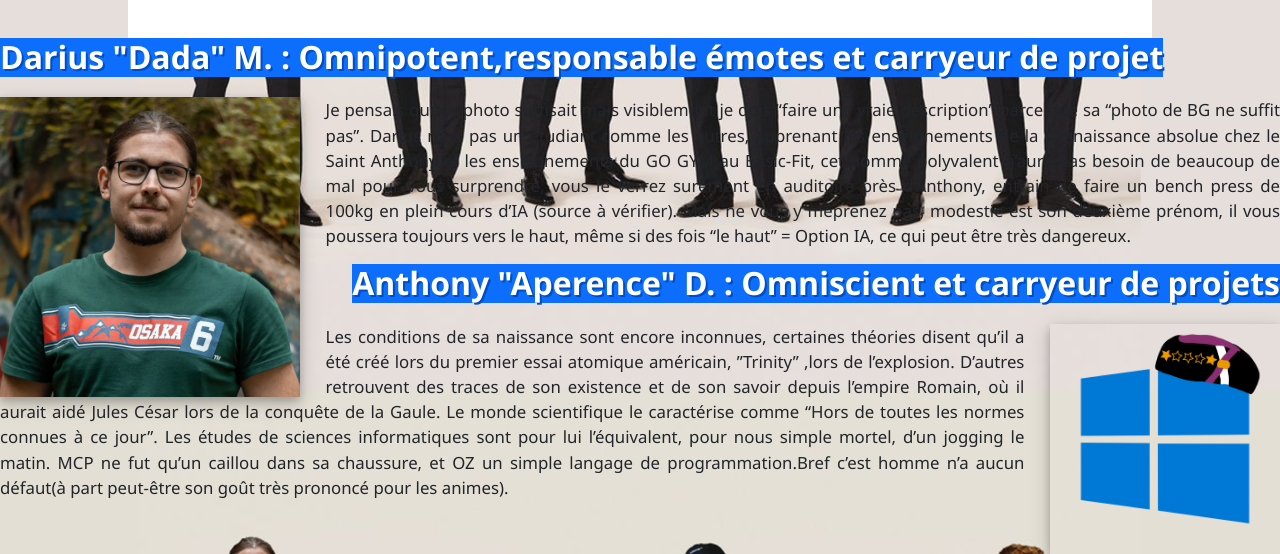
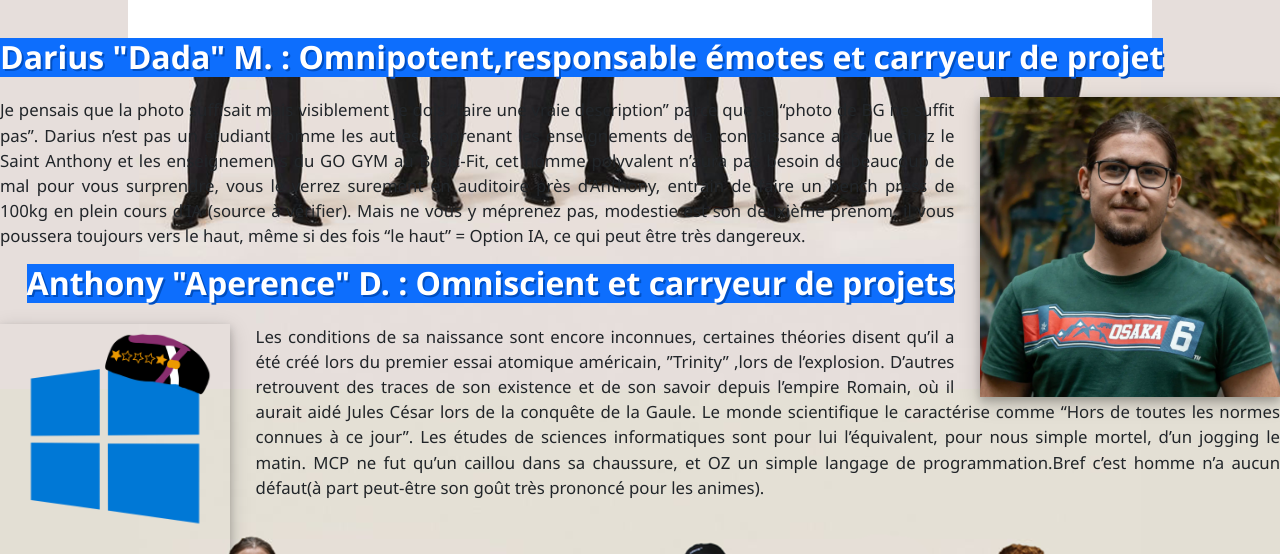
Before and after one commit to KotWindows/KotWindows.github.io, a plain HTML site: page equipe.html in a window 1280 px wide. Shown: the part 1211-1765 px from the top of the page. Drawn offline with nearby package versions, Linux system fonts and the light colour scheme.

Commit message:
Update style.css
On remet les choses en ordre <3

```diff
--- a/style.css
+++ b/style.css
@@ -111,11 +111,11 @@ h5 {
   width: 230px;
   box-shadow: 0 4px 8px 0 rgba(0, 0, 0, 0.2), 0 6px 20px 0 rgba(0, 0, 0, 0.19);
 }
-#rom, #ced, #dada {
+#rom, #ced, #antho {
   float: left;
   margin-right: 2%;
 }
-#jac, #mousse, #antho {
+#jac, #dada {
   float: right;
   margin-left: 2%;
 }
```
